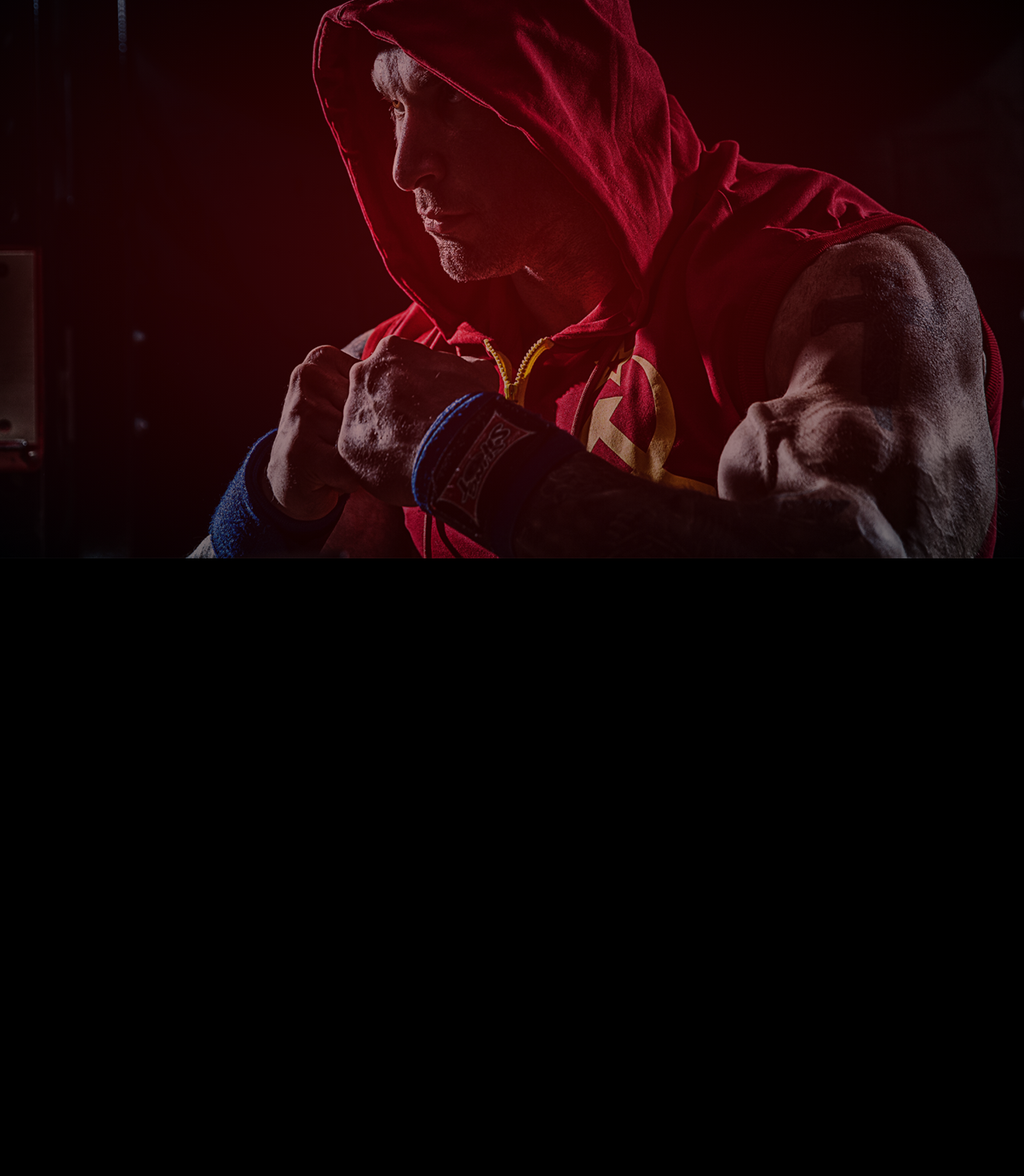
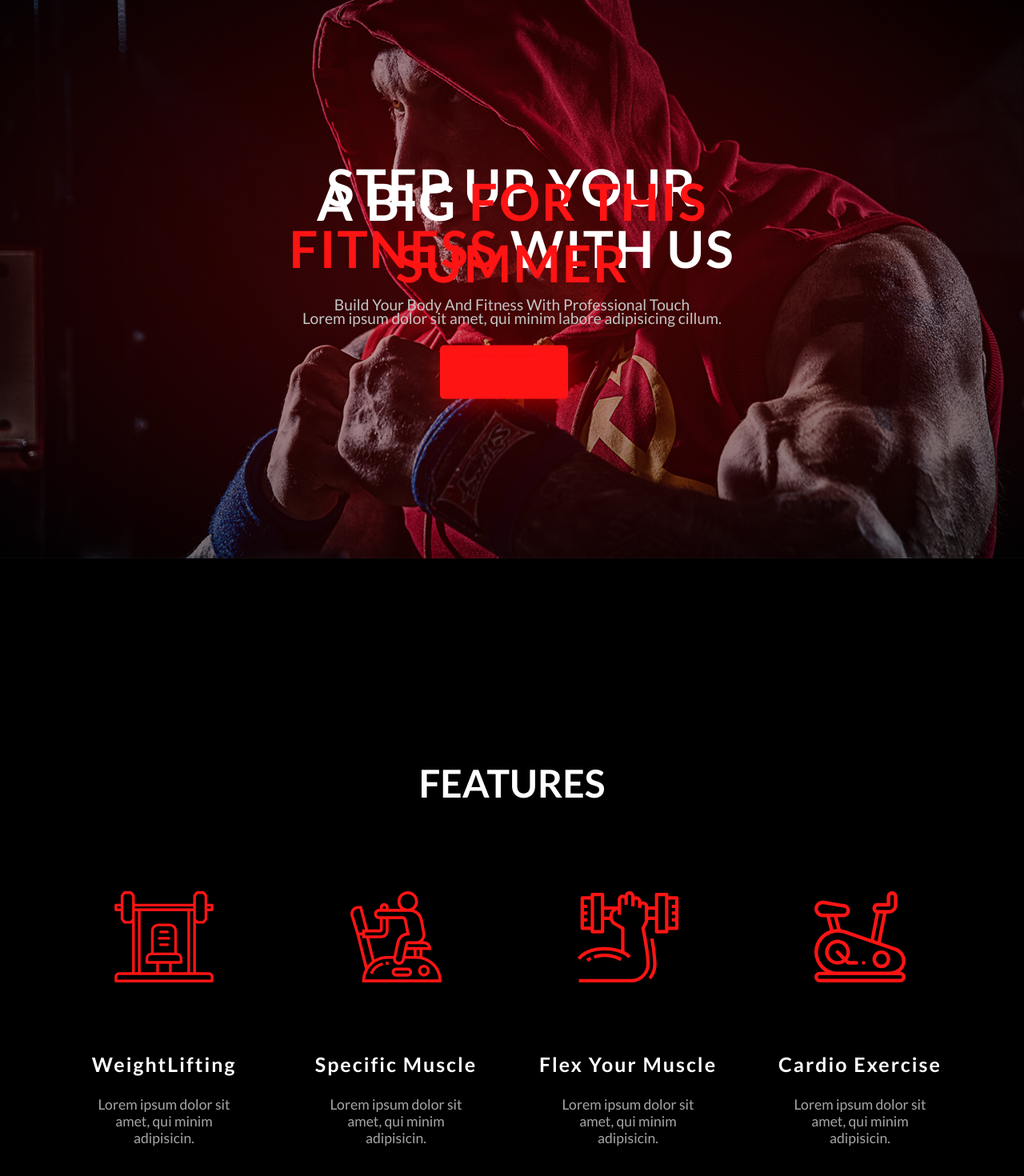
Before and after one commit to Ruben-legend/web-gym, a React (Vite) app: page / in a window 1280 px wide. Shown: the part 70-1540 px from the top of the page at 80% size. Before the commit the page ends 800 px from the top, so only its background shows below. Built offline with nearby package versions, Linux system fonts and the light colour scheme.

Commit message:
fix bug on presentation in css

```diff
--- a/src/App.jsx
+++ b/src/App.jsx
@@ -1,12 +1,16 @@
 import React from 'react'
 import { Navbar } from './Components/Navbar'
 import { Header } from './Components/Header'
+import { Feature } from './Components/Feature'
+import { Offer } from './Components/Offer'
 
 export const App = () => {
   return (
     <div>
-        <Navbar/>
-        <Header/>
+      <Navbar />
+      <Header />
+      <Feature />
+      <Offer />
     </div>
   )
 }
--- /dev/null
+++ b/src/Components/Feature.jsx
@@ -0,0 +1,21 @@
+import React from 'react'
+import { FeatureBox } from './FeatureBox'
+import fimage1 from '../images/1.svg'
+import fimage2 from '../images/2.svg'
+import fimage3 from '../images/3.svg'
+import fimage4 from '../images/4.svg'
+
+export const Feature = () => {
+  return (
+    <div id='features'>
+      <h1>FEATURES</h1>
+
+      <div className="a-container">
+        <FeatureBox image={fimage1} title='WeightLifting' />
+        <FeatureBox image={fimage2} title='Specific Muscle' />
+        <FeatureBox image={fimage3} title='Flex Your Muscle' />
+        <FeatureBox image={fimage4} title='Cardio Exercise' />
+      </div>
+    </div>
+  )
+}
--- /dev/null
+++ b/src/Components/FeatureBox.jsx
@@ -0,0 +1,16 @@
+import React from 'react'
+
+export const FeatureBox = ({title, image}) => {
+  return (
+    <div className="a-box">
+      <div className="a-b-img">
+        <img src={image} alt=""/>
+      </div>
+      <div className="a-b-text">
+        <h2>{title}</h2>
+        <p>Lorem ipsum dolor sit amet, qui minim adipisicin.</p>
+      </div>
+
+    </div>
+  )
+}
--- a/src/Components/Header.jsx
+++ b/src/Components/Header.jsx
@@ -2,6 +2,15 @@ import React from 'react'
 
 export const Header = () => {
   return (
-    <div id='main'></div>
+    <div id='main'>
+      <div className="pr-heading">
+        <h2>STEP UP YOUR</h2>
+        <h1><span>FITNESS</span> WITH US</h1>
+        <p className="details">Build Your Body And Fitness With Professional Touch</p>
+        <div className="pr-btns">
+          <a href="#" className='pr-btn'>JOIN US</a>
+        </div>
+      </div>
+    </div>
   )
 }
--- /dev/null
+++ b/src/Components/Offer.jsx
@@ -0,0 +1,13 @@
+export const Offer = () => {
+  return (
+    <div id="presentation">
+      <div className="pr-heading">
+        <h1>A BIG <span>FOR THIS SUMMER</span></h1>
+        <p className="details">Lorem ipsum dolor sit amet, qui minim labore adipisicing cillum.</p>
+        <div className="pr-btns">
+          <a href="#" className='pr-btn'></a>
+        </div>
+      </div>
+    </div>
+  )
+}
--- a/src/index.css
+++ b/src/index.css
@@ -200,8 +200,8 @@ nav .menu-btn,
 .a-b-img img{
     padding: 15px;
     margin-top: 40px;
-    width:100%;
-    height: 50%;
+    width:  100%;
+    height: 60%;
 
 }
 .a-box:hover{
@@ -220,6 +220,8 @@ nav .menu-btn,
 }
 .a-b-text h2{
     color: #fff;
+    font-size: 25px;
+    padding-bottom: 20px;
 }
 .a-b-text p{
     margin: 0px;
@@ -272,7 +274,7 @@ nav .menu-btn,
 .pr-heading .details{
     font-size: 1.2rem;
 }
-.pr-heading h1{
+.pr-heading h1,h2{
 	font-family:'Lato';
 	font-size: 4rem;
 	margin:0px;
```
